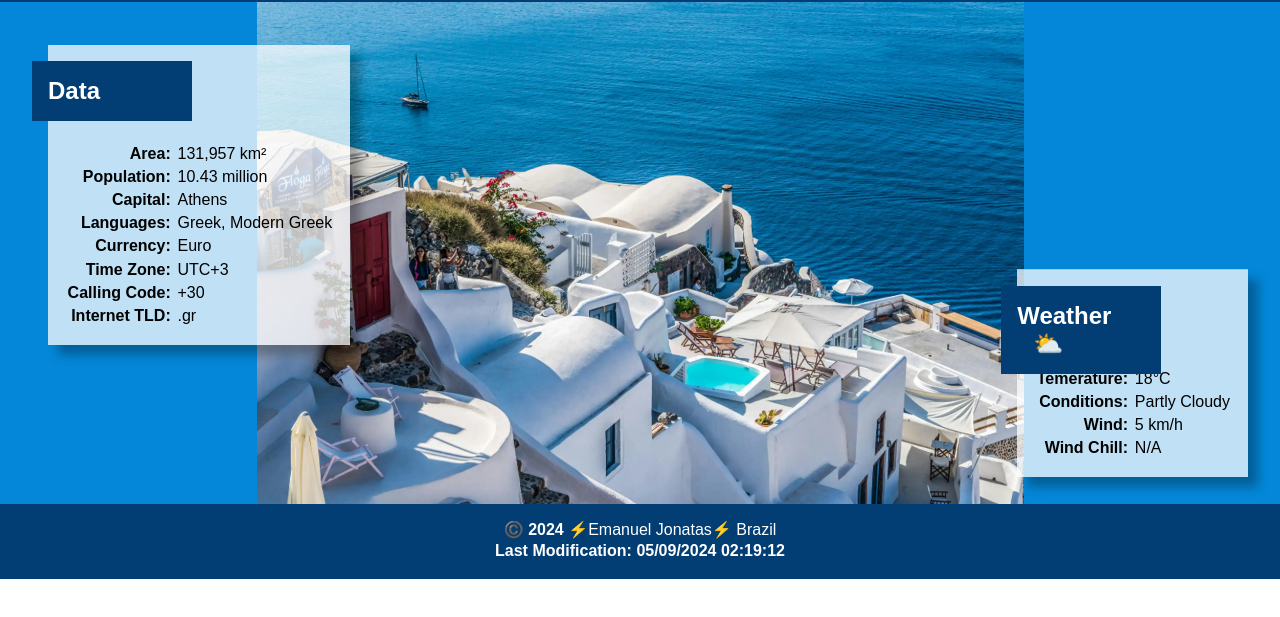
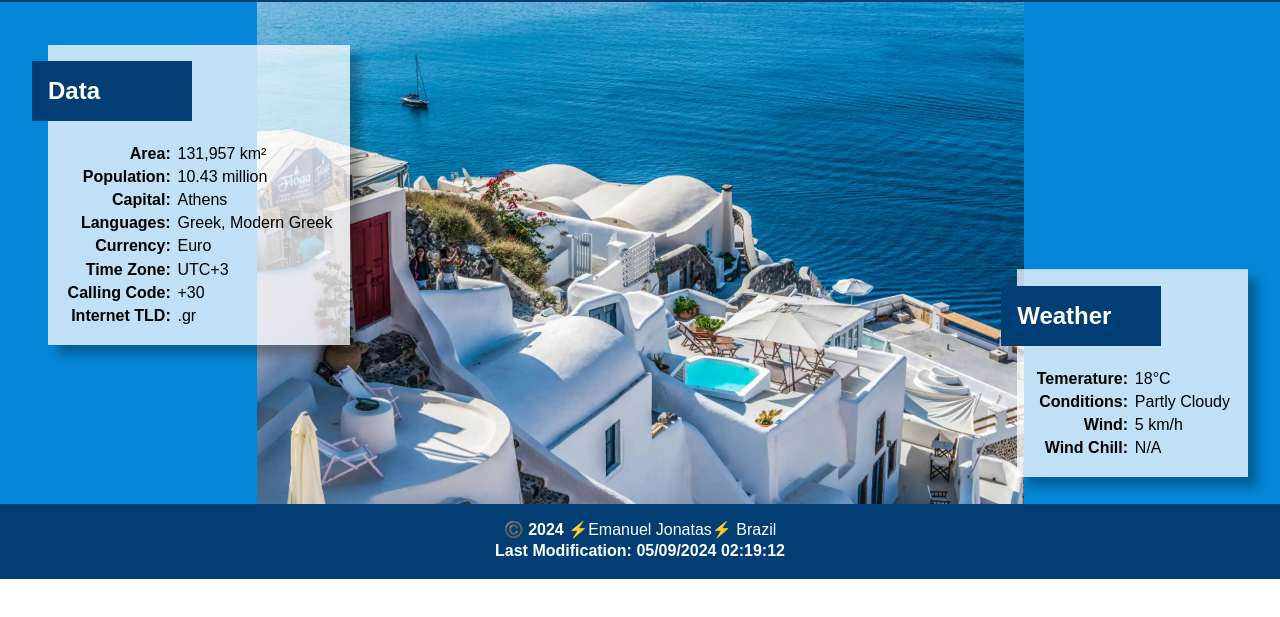
Before and after one commit to EmanuelBatixta/wdd131, a plain HTML site: page place.html in a window 1280 px wide. Shown: the part 67-684 px from the top of the page. Drawn offline with Linux system fonts and the light colour scheme; a web font is replaced by a local one.

Commit message:
display none

```diff
--- a/styles/place.css
+++ b/styles/place.css
@@ -43,8 +43,7 @@ header{
 
 .weather h2::after{
     content: " ";
-    height: 0;
-    width: 0;
+    display: none;
 }
 
 .weather,
```
